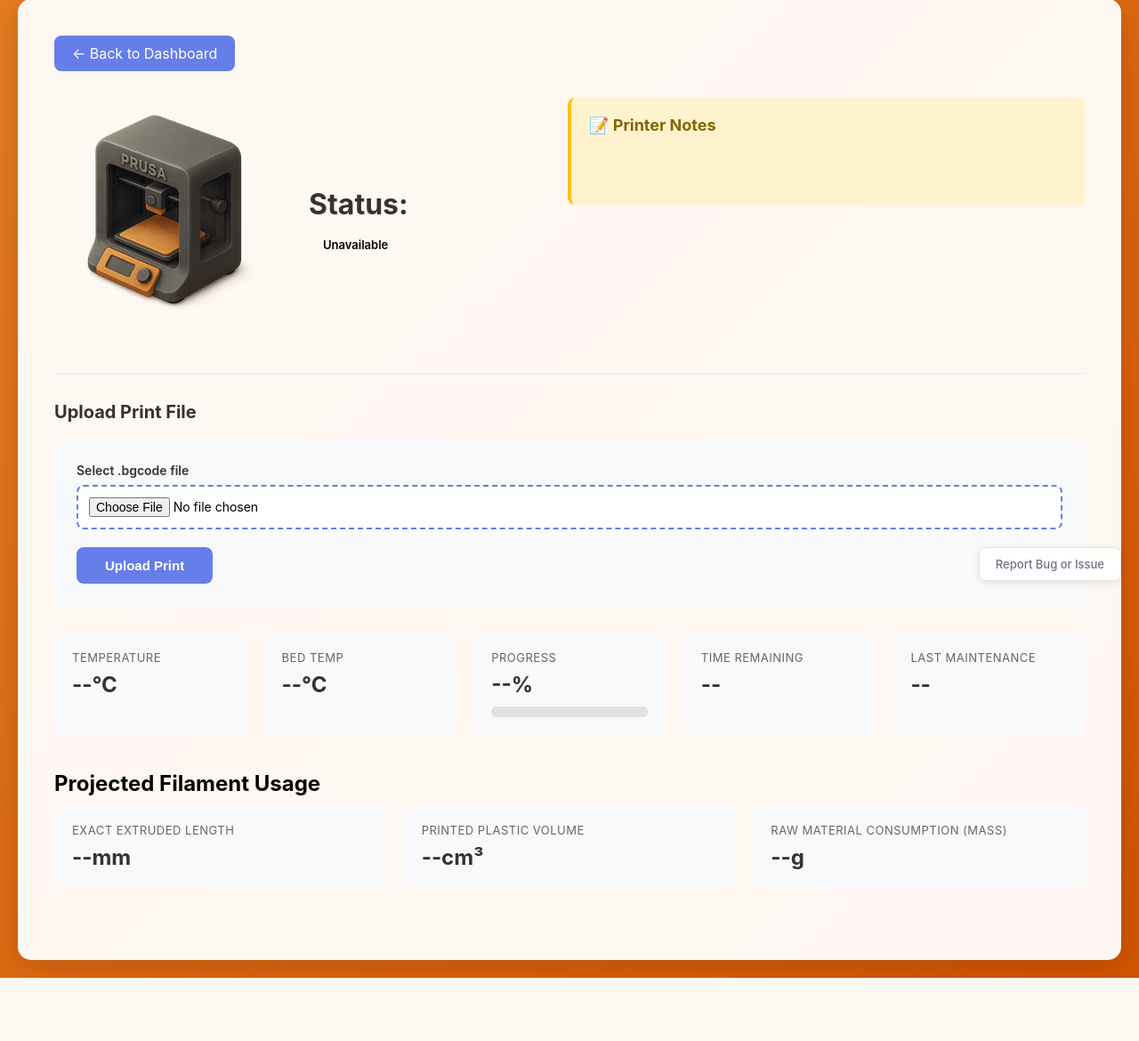
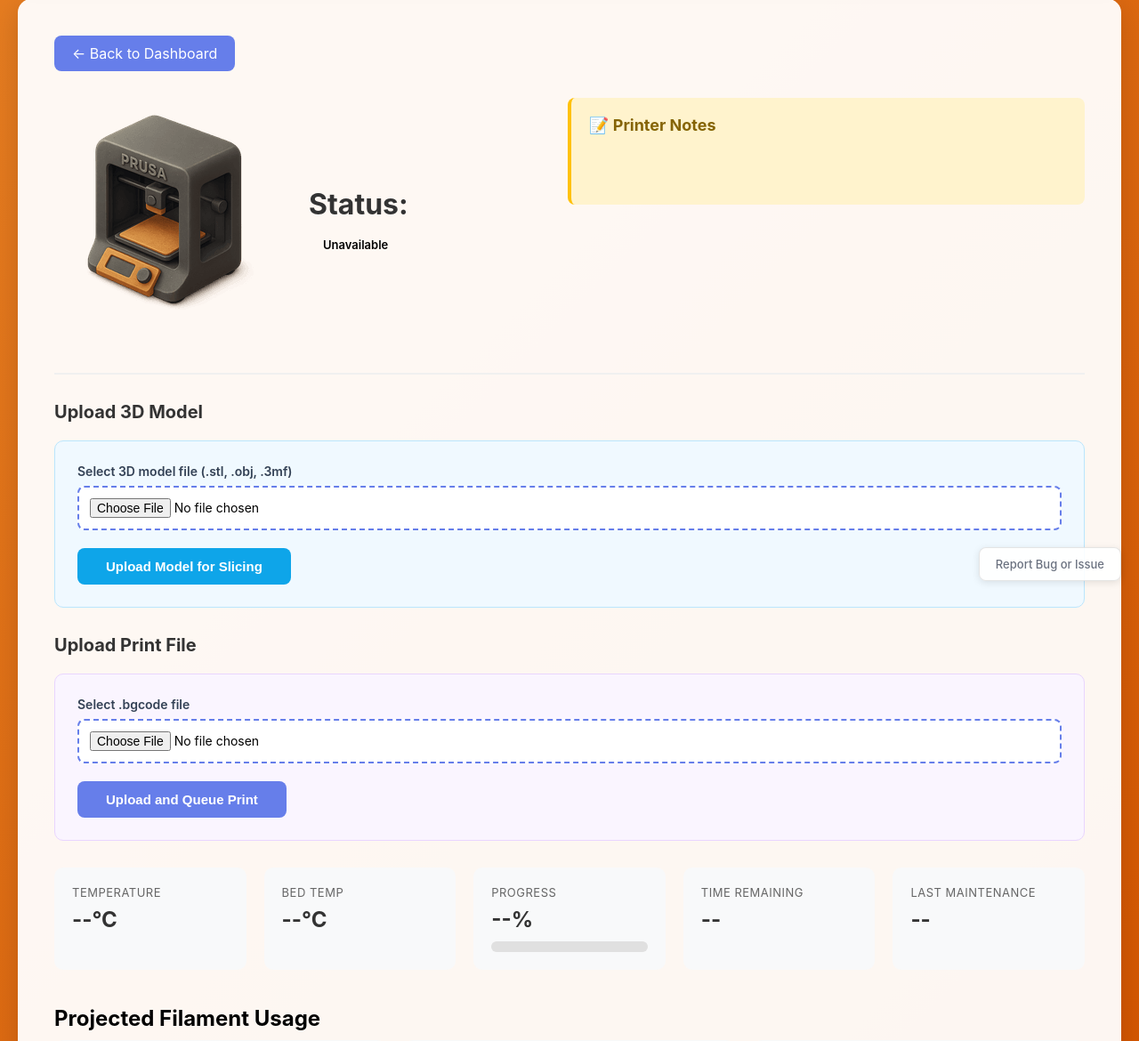
Before and after one commit to tufts-nolop/prusa-printer-manager, a Django app: template prusa_print_client/templates/single_printer.html in a window 1280 px wide. Shown: the part 127-1297 px from the top of the page at 89% size. Before the commit the page ends 1226 px from the top, so only its background shows below. Run offline with Django 4.2, Linux system fonts and the light colour scheme; the template is opened without the code that fills it, so the values that code supplies are empty.

Commit message:
added frontend for uploading 3d models and refreshed the section that uploads the bgcode files

```diff
--- a/prusa_print_client/static/css/single_printer.css
+++ b/prusa_print_client/static/css/single_printer.css
@@ -375,10 +375,71 @@ h1 {
 }
 
 .upload-section {
-    background: #f8f9fa;
+    background: #faf5ff;
+    border: 1px solid #e9d5ff;
     padding: 25px;
     border-radius: 10px;
     margin-bottom: 30px;
+}
+
+.upload-section h3 {
+    color: #6b21a8;
+}
+
+.upload-section .form-group label {
+    color: #334155;
+}
+
+.upload-section input[type="file"] {
+    border: 2px dashed #d8b4fe;
+    background: white;
+}
+
+.upload-section input[type="file"]:hover {
+    border-color: #c084fc;
+    background: #fdfcfe;
+}
+
+.upload-section .btn-submit {
+    background: #667eea;
+}
+
+.upload-section .btn-submit:hover {
+    background: #5568d3;
+}
+
+.model-upload-section {
+    background: #f0f9ff;
+    border: 1px solid #bae6fd;
+    padding: 25px;
+    border-radius: 10px;
+    margin-bottom: 30px;
+}
+
+.model-upload-section h3 {
+    color: #0c4a6e;
+}
+
+.model-upload-section .form-group label {
+    color: #334155;
+}
+
+.model-upload-section input[type="file"] {
+    border: 2px dashed #7dd3fc;
+    background: white;
+}
+
+.model-upload-section input[type="file"]:hover {
+    border-color: #38bdf8;
+    background: #fafcfe;
+}
+
+.model-upload-section .btn-submit {
+    background: #0ea5e9;
+}
+
+.model-upload-section .btn-submit:hover {
+    background: #0284c7;
 }
 
 .form-group input[type="file"] {
--- a/prusa_print_client/templates/single_printer.html
+++ b/prusa_print_client/templates/single_printer.html
@@ -44,6 +44,20 @@
             </div>
 
             <div class="actions">
+                <h3>Upload 3D Model</h3>
+                <div class="model-upload-section">
+                    <form id="modelUploadForm" onsubmit="uploadModel(event)">
+                        <div class="form-group">
+                            <label for="modelUpload">Select 3D model file (.stl, .obj, .3mf)</label>
+                            <input type="file" id="modelUpload" accept=".stl,.obj,.3mf" required>
+                            <div class="file-info" id="modelFileInfo"></div>
+                        </div>
+                        <button type="submit" class="btn-submit">Upload Model for Slicing</button>
+                    </form>
+                </div>
+            </div>
+
+            <div class="actions">
                 <h3>Upload Print File</h3>
                 <div class="upload-section">
                     <form id="uploadForm">
@@ -52,7 +66,7 @@
                             <input type="file" id="fileUpload" accept=".bgcode" required>
                             <div class="file-info" id="fileInfo"></div>
                         </div>
-                        <button type="button" id="uploadGcode" class="btn-submit">Upload Print</button>
+                        <button type="button" id="uploadGcode" class="btn-submit">Upload and Queue Print</button>
                     </form>
                 </div>
             </div>
```
